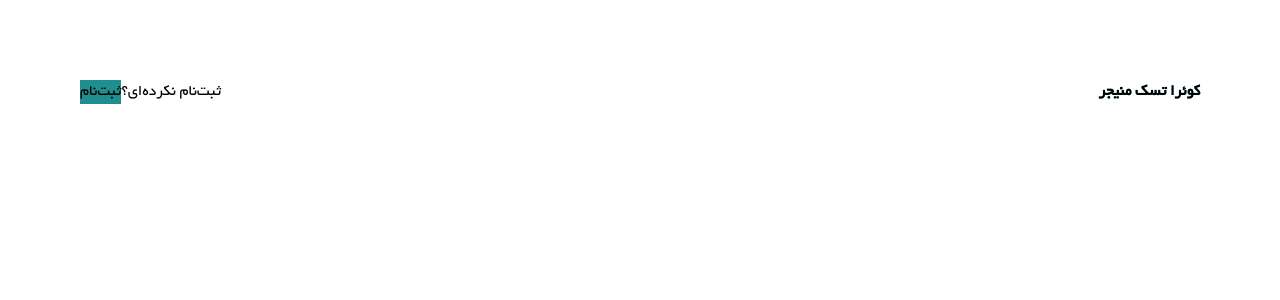
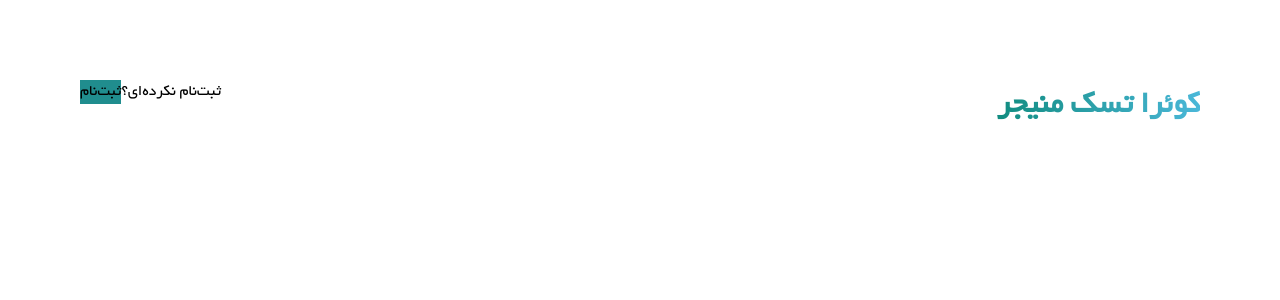
Before and after one commit to Summer-Frontend-Quera-Bootcamp/Quera-TaskManager, a React (Create React App) app: page / in a window 1280 px wide. Shown: the top 300 px of the page. Built offline with nearby package versions, Linux system fonts and the light colour scheme.

Commit message:
fixed: header

```diff
--- a/src/components/Header/index.tsx
+++ b/src/components/Header/index.tsx
@@ -2,7 +2,7 @@ const index = () => {
     return (
         <header className = "m-[80px]">
             <ul className="flex flex-row-reverse">
-                <li className="ml-auto bg-clip-text bg-gradient-to-r from-[#118C80] to-[#4AB7D8] font-extra-bold">کوئرا تسک منیجر </li>
+                <li className="ml-auto bg-clip-text bg-gradient-to-r text-HL from-[#118C80] to-[#4AB7D8] font-extra-bold text-transparent">کوئرا تسک منیجر </li>
                 <li>ثبت‌نام نکرده‌ای؟</li>
                 <li><button className="bg-[#208D8E]">ثبت‌نام</button></li>
             </ul>
```
